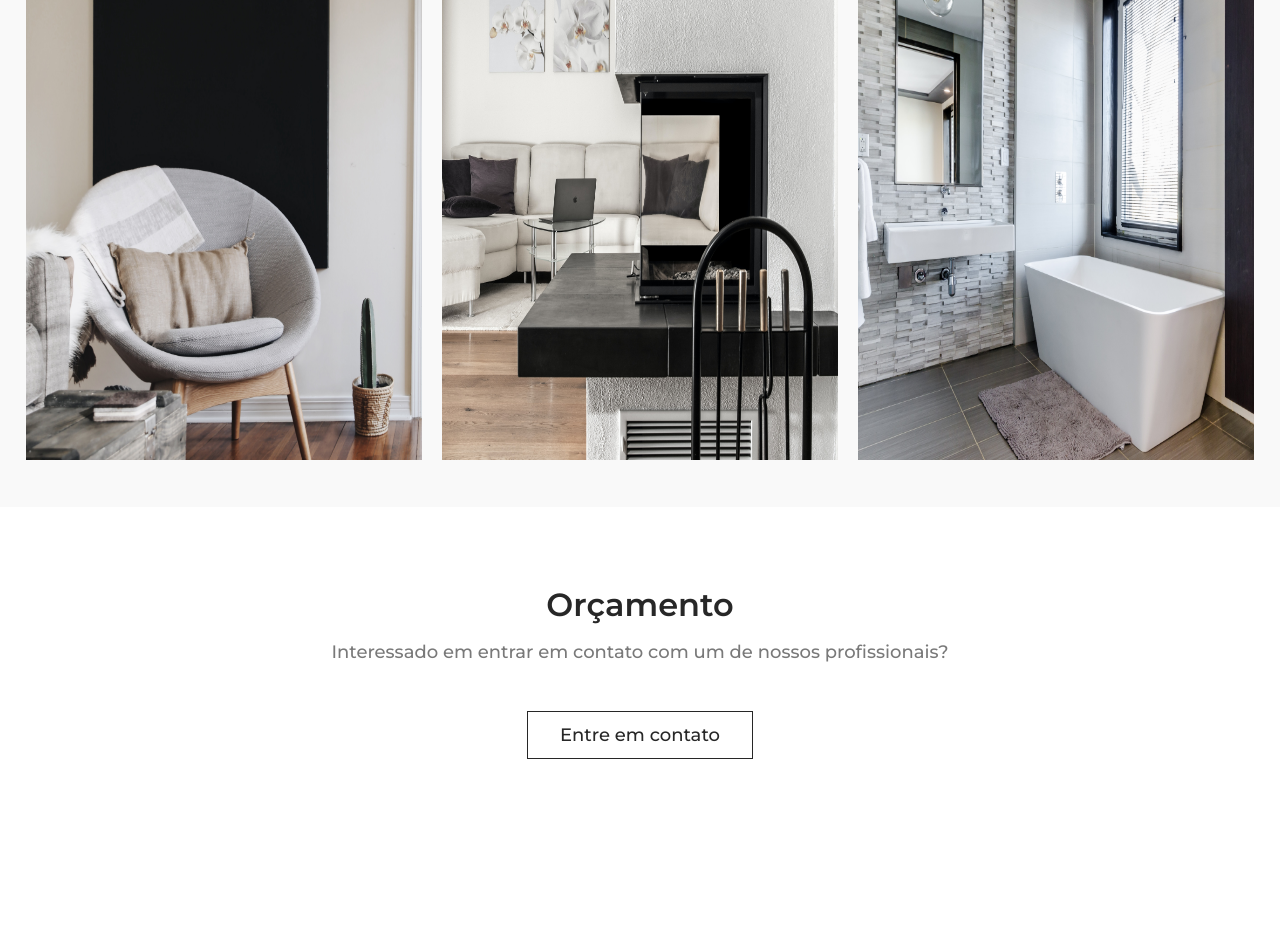
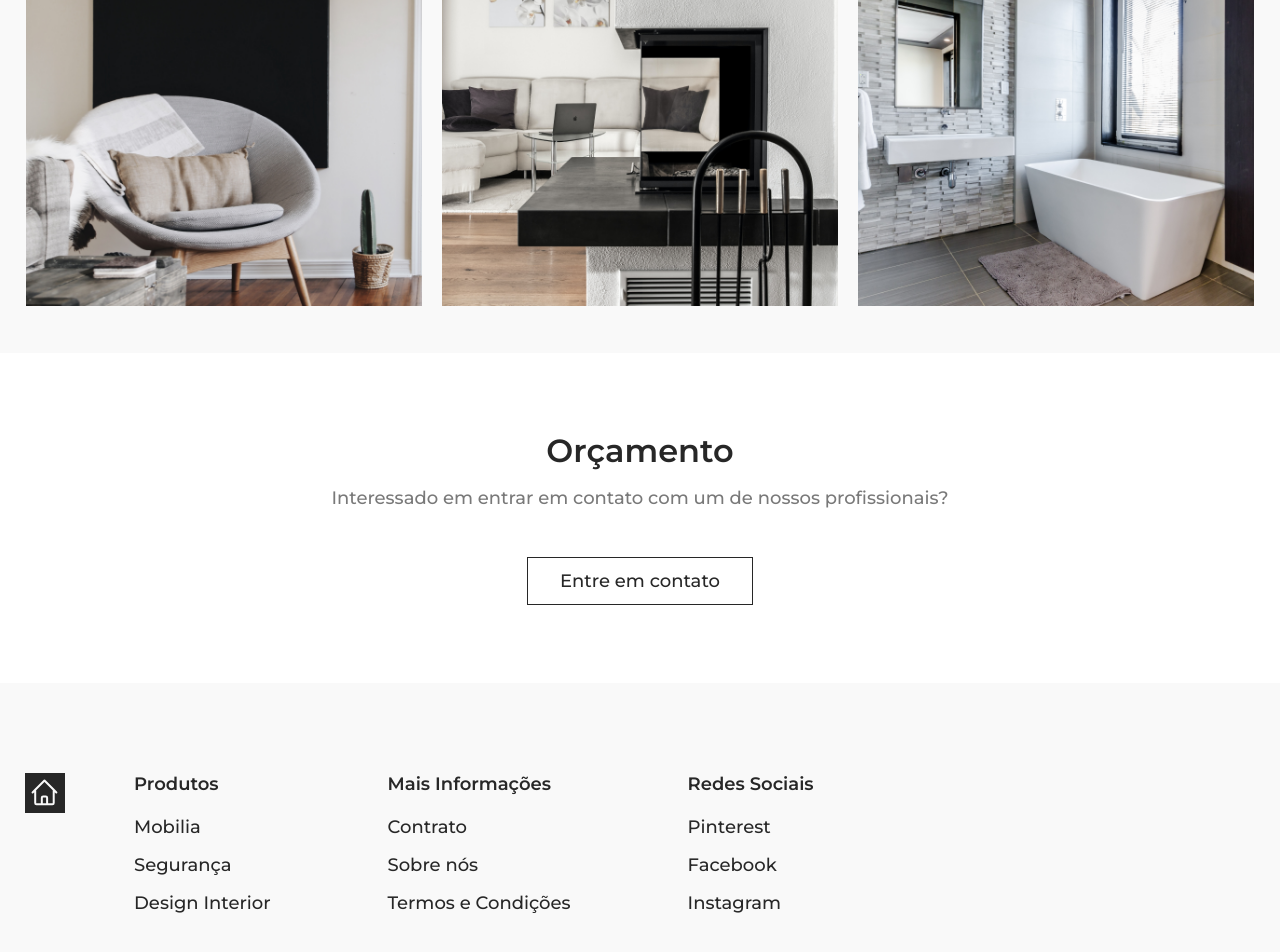
Before and after one commit to Robson-Carvalho/homeyou, a React (Vite) app: page / in a window 1280 px wide. Shown: the part 1949-2901 px from the top of the page. Before the commit the page ends 2786 px from the top, so only its background shows below. Built offline with nearby package versions, Linux system fonts and the light colour scheme.

Commit message:
:package: adding footer and responsive

```diff
--- a/src/components/Main/index.jsx
+++ b/src/components/Main/index.jsx
@@ -8,8 +8,10 @@ import {
   InfoDesign,
   Gallery,
   Budget,
-  Contact,
+  Footer,
 } from "./styles";
+
+import logoHomeYou from "../../assets/home.svg";
 
 import imgHome from "../../assets/img1.png";
 import imgDesign from "../../assets/img2.png";
@@ -79,6 +81,51 @@ export const Main = () => {
         </span>
         <a href="#">Entre em contato</a>
       </Budget>
+      <Footer>
+        <div>
+          <img src={logoHomeYou} alt="" />
+
+          <div>
+            <ul>
+              <h3>Produtos</h3>
+              <li>
+                <a href="">Mobilia</a>
+              </li>
+              <li>
+                <a href="">Segurança</a>
+              </li>
+              <li>
+                <a href="">Design Interior </a>
+              </li>
+            </ul>
+
+            <ul>
+              <h3>Mais Informações</h3>
+              <li>
+                <a href="">Contrato</a>
+              </li>
+              <li>
+                <a href="">Sobre nós</a>
+              </li>
+              <li>
+                <a href="">Termos e Condições</a>
+              </li>
+            </ul>
+            <ul>
+              <h3>Redes Sociais </h3>
+              <li>
+                <a href="">Pinterest</a>
+              </li>
+              <li>
+                <a href="">Facebook</a>
+              </li>
+              <li>
+                <a href="">Instagram </a>
+              </li>
+            </ul>
+          </div>
+        </div>
+      </Footer>
     </Container>
   );
 };
--- a/src/components/Main/styles.jsx
+++ b/src/components/Main/styles.jsx
@@ -248,6 +248,10 @@ export const Gallery = styled.section`
   flex-direction: column;
   align-items: center;
 
+  @media screen and (max-width: 838px) {
+    padding: 40px 24px;
+  }
+
   h2 {
     font-family: "Montserrat";
     font-style: normal;
@@ -257,6 +261,12 @@ export const Gallery = styled.section`
     margin-bottom: 19px;
 
     color: #272727;
+
+    @media screen and (max-width: 838px) {
+      font-weight: 600;
+      font-size: 24px;
+      line-height: 29px;
+    }
   }
 
   span {
@@ -272,6 +282,12 @@ export const Gallery = styled.section`
     text-align: center;
 
     color: #797979;
+
+    @media screen and (max-width: 838px) {
+      font-size: 14px;
+      line-height: 140%;
+      /* or 20px */
+    }
   }
 
   div {
@@ -284,8 +300,8 @@ export const Gallery = styled.section`
     gap: 20px;
 
     img {
-      width: 396px;
-      height: 550px;
+      max-width: 396px;
+      width: 100%;
     }
   }
 `;
@@ -295,6 +311,10 @@ export const Budget = styled.section`
   flex-direction: column;
   align-items: center;
   padding: 78px 24px;
+
+  @media screen and (max-width: 838px) {
+    padding: 40px 24px;
+  }
 
   h2 {
     font-family: "Montserrat";
@@ -306,6 +326,12 @@ export const Budget = styled.section`
 
     color: #272727;
     margin-bottom: 17px;
+
+    @media screen and (max-width: 838px) {
+      font-size: 24px;
+      line-height: 29px;
+      margin-bottom: 24px;
+    }
   }
 
   span {
@@ -319,6 +345,13 @@ export const Budget = styled.section`
     text-align: center;
 
     color: #797979;
+
+    @media screen and (max-width: 838px) {
+      font-weight: 500;
+      font-size: 14px;
+      line-height: 140%;
+      /* or 20px */
+    }
   }
 
   a {
@@ -336,7 +369,111 @@ export const Budget = styled.section`
     padding: 12px 32px;
     background: #ffffff;
     border: 1px solid #272727;
+
+    @media screen and (max-width: 838px) {
+      margin-top: 40px;
+      padding: 8px 20px;
+      font-size: 16px;
+      line-height: 20px;
+    }
   }
 `;
 
-export const Contact = styled.section``;
+export const Footer = styled.footer`
+  background: #f9f9f9;
+  display: flex;
+  flex-direction: row;
+  justify-content: center;
+  align-items: flex-start;
+  width: 100%;
+  padding: 90px 24px;
+
+  @media screen and (max-width: 838px) {
+    padding: 40px 24px;
+  }
+
+  div {
+    max-width: 1230px;
+    width: 100%;
+    display: flex;
+    justify-content: flex-start;
+    gap: 69px;
+
+    @media screen and (max-width: 838px) {
+      flex-wrap: wrap;
+    }
+
+    img {
+      width: 40px;
+      height: 40px;
+      background: #272727;
+
+      @media screen and (max-width: 838px) {
+        display: none;
+      }
+    }
+
+    div {
+      display: flex;
+      flex-direction: row;
+      justify-content: flex-start;
+
+      gap: 117px;
+
+      @media screen and (max-width: 838px) {
+        justify-content: space-between;
+        gap: 32px;
+      }
+
+      ul {
+        display: flex;
+        flex-direction: column;
+        align-items: flex-start;
+        gap: 16px;
+
+        @media screen and (max-width: 838px) {
+          gap: 3px;
+        }
+
+        h3 {
+          font-family: "Montserrat";
+          font-style: normal;
+          font-weight: 600;
+          font-size: 18px;
+          line-height: 22px;
+          /* identical to box height */
+
+          text-align: center;
+
+          color: #272727;
+          margin-bottom: 5px;
+
+          @media screen and (max-width: 838px) {
+            margin-bottom: 3px;
+            font-size: 14px;
+            line-height: 17px;
+          }
+        }
+
+        li {
+          a {
+            text-decoration: none;
+            font-family: "Montserrat";
+            font-style: normal;
+            font-weight: 400;
+            font-size: 18px;
+            line-height: 22px;
+            /* identical to box height */
+
+            color: #272727;
+
+            @media screen and (max-width: 838px) {
+              font-size: 12px;
+              line-height: 15px;
+            }
+          }
+        }
+      }
+    }
+  }
+`;
```
